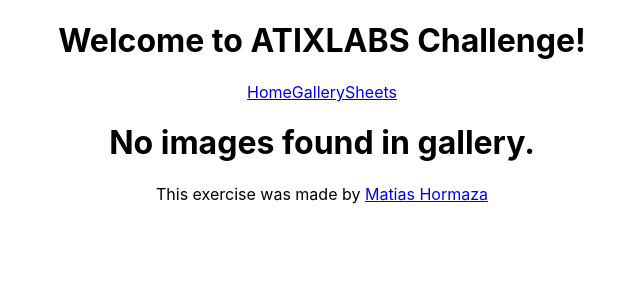
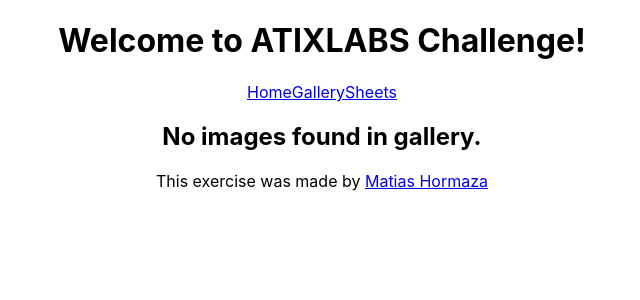
Before and after one commit to hormaza/atixlab-challenge, a React (Create React App) app: page /images in a window 1280 px wide. Shown: the top 300 px of the page, without its empty margins (318-958 px from the left). Built offline with nearby package versions, Linux system fonts and the light colour scheme; the HTML template or start-up script is replaced by a standard one.

Commit message:
Update tag

```diff
--- a/src/components/Gallery.js
+++ b/src/components/Gallery.js
@@ -9,7 +9,7 @@
           <img alt={"Image number " + i} key={"image_" + i} src={img} />
         ))
       ) : (
-        <h1>No images found in gallery.</h1>
+        <h2>No images found in gallery.</h2>
       )}
     </div>
   );
```
